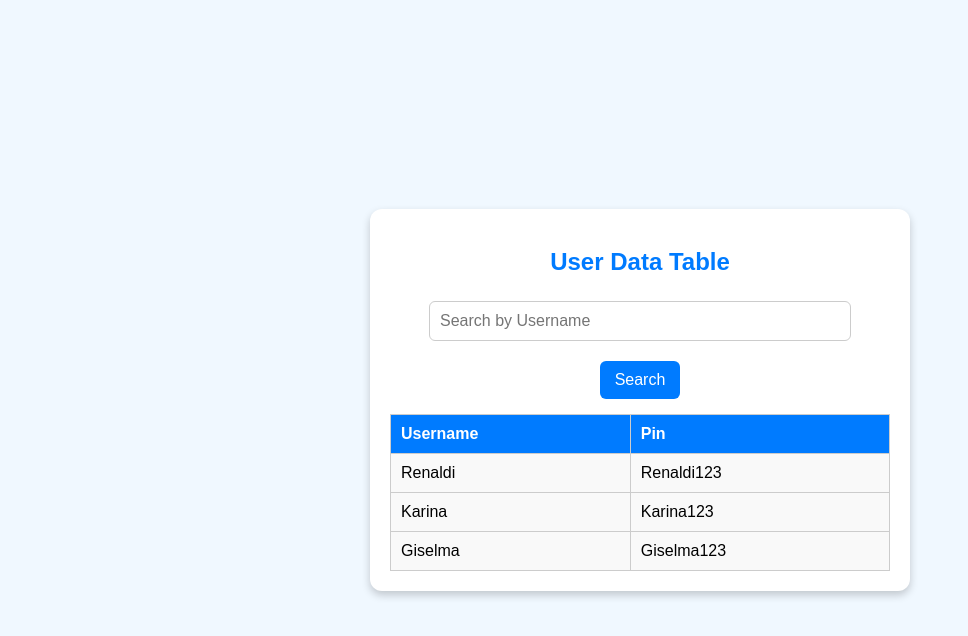
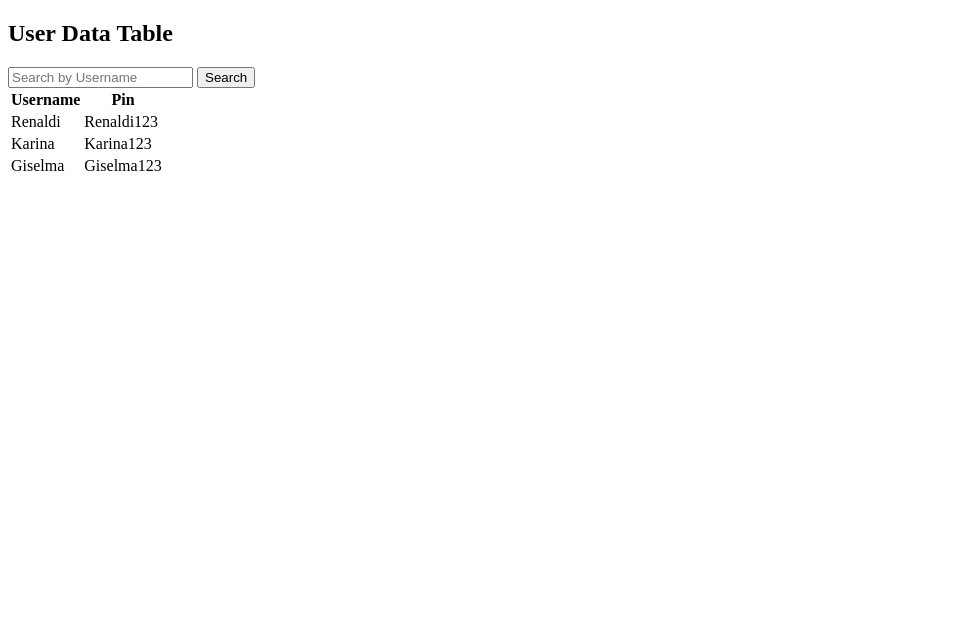
Before and after one commit to RenaldiSentosa/pbo-ipwija, a plain HTML site: page index.html in a window 1280 px wide. Shown: the whole page, without its empty margins (0-968 px from the left). Drawn offline with Linux system fonts and the light colour scheme.

Commit message:
Update index.html

```diff
--- a/index.html
+++ b/index.html
@@ -5,80 +5,7 @@
     <meta name="viewport" content="width=device-width, initial-scale=1.0">
     <title>Data Table with Search</title>
     <style>
-        body {
-            font-family: Arial, sans-serif;
-            background: #f0f8ff;
-            margin: 0;
-            padding: 0;
-            display: flex;
-            justify-content: center;
-            align-items: center;
-            height: 100vh;
-        }
-
-        .data-container {
-            background-color: #ffffff;
-            padding: 20px;
-            border-radius: 12px;
-            box-shadow: 0 4px 8px rgba(0, 0, 0, 0.2);
-            width: 500px;
-            text-align: center;
-        }
-
-        h2 {
-            margin-bottom: 15px;
-            color: #007BFF;
-        }
-
-        input {
-            width: 80%;
-            padding: 10px;
-            margin: 10px 0;
-            border: 1px solid #ccc;
-            border-radius: 6px;
-            font-size: 16px;
-        }
-
-        button {
-            padding: 10px 15px;
-            border: none;
-            border-radius: 6px;
-            font-size: 16px;
-            cursor: pointer;
-            background: #007BFF;
-            color: white;
-            margin-top: 10px;
-        }
-
-        button:hover {
-            background: #0056b3;
-        }
-
-        table {
-            width: 100%;
-            border-collapse: collapse;
-            margin-top: 15px;
-        }
-
-        th, td {
-            padding: 10px;
-            border: 1px solid #ccc;
-            text-align: left;
-        }
-
-        th {
-            background-color: #007BFF;
-            color: white;
-        }
-
-        td {
-            background-color: #f9f9f9;
-        }
-
-        .no-data {
-            margin-top: 20px;
-            color: #FF0000;
-        }
+        /* CSS Tetap Sama */
     </style>
 </head>
 <body>
@@ -95,6 +22,7 @@
             },
             vew: {
                 mainView: function () {
+                    console.log("Rendering main view...");
                     return `
                         <div class="data-container">
                             <h2>User Data Table</h2>
@@ -107,6 +35,7 @@
                     `;
                 },
                 renderTable: function (users) {
+                    console.log("Rendering table with users:", users);
                     if (users.length === 0) {
                         return `<p class="no-data">No data found!</p>`;
                     }
@@ -135,17 +64,26 @@
             },
             ctr: {
                 initialize: function () {
+                    console.log("Initializing app...");
                     const container = document.getElementById('root');
-                    container.innerHTML = app.vew.mainView();
+                    if (container) {
+                        console.log("Container found. Rendering view...");
+                        container.innerHTML = app.vew.mainView();
+                    } else {
+                        console.error("Root container not found!");
+                    }
 
                     document.getElementById('searchBtn').addEventListener('click', app.ctr.searchUser);
                 },
                 searchUser: function () {
                     const searchInput = document.getElementById('userSearch').value.trim().toLowerCase();
+                    console.log("Search input:", searchInput);
+
                     const filteredUsers = app.mdl.users.filter(user =>
                         user.username.toLowerCase().includes(searchInput)
                     );
 
+                    console.log("Filtered users:", filteredUsers);
                     document.getElementById('userTable').innerHTML = app.vew.renderTable(filteredUsers);
                 },
             },
```
